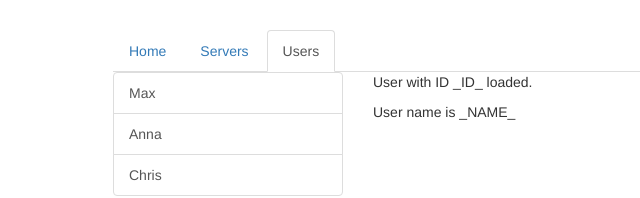
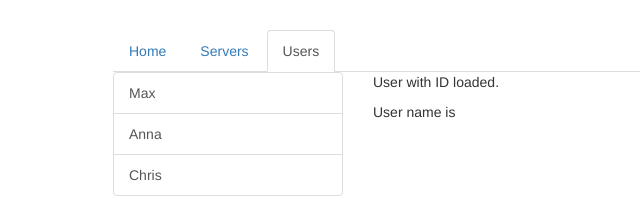
Before and after one commit to Anderies/angular-routing, an Angular app: page /users in a window 1280 px wide. Shown: the top 198 px of the page, without its empty margins (152-792 px from the left). Built offline with nearby package versions, Linux system fonts and the light colour scheme.

Commit message:
Fetching Route Parameters

```diff
--- a/src/app/app.component.html
+++ b/src/app/app.component.html
@@ -13,7 +13,7 @@
           <a routerLink="/servers">Servers</a>
         </li>
         <li role="presentation" routerLinkActive="active">
-          <a [routerLink]="['/users']">Users</a>
+          <a [routerLink]="['users']">Users</a>
         </li>
       </ul>
     </div>
--- a/src/app/app.module.ts
+++ b/src/app/app.module.ts
@@ -17,7 +17,7 @@ import { Routes, RouterModule} from '@angular/router';
 const appRoutes: Routes = [
   { path: '', component: HomeComponent },
   { path: 'users', component: UsersComponent },
-  { path: 'users/:id', component: UserComponent },
+  { path: 'users/:id/:name', component: UserComponent },
   { path: 'servers', component: ServersComponent },
 ];
 
--- a/src/app/users/user/user.component.html
+++ b/src/app/users/user/user.component.html
@@ -1,2 +1,2 @@
-<p>User with ID _ID_ loaded.</p>
-<p>User name is _NAME_</p>
+<p>User with ID {{user.id}} loaded.</p>
+<p>User name is {{user.name}}</p>
--- a/src/app/users/user/user.component.ts
+++ b/src/app/users/user/user.component.ts
@@ -1,4 +1,5 @@
 import { Component, OnInit } from '@angular/core';
+import { ActivatedRoute } from '@angular/router';
 
 @Component({
   selector: 'app-user',
@@ -8,9 +9,14 @@ import { Component, OnInit } from '@angular/core';
 export class UserComponent implements OnInit {
   user: {id: number, name: string};
 
-  constructor() { }
+  constructor(private currentRoute: ActivatedRoute) { }
 
   ngOnInit() {
+    this.user = {
+      // we retrieve id from users/:id app.module
+      id: this.currentRoute.snapshot.params['id'],
+      name: this.currentRoute.snapshot.params['name']
+    }
   }
 
 }
```
